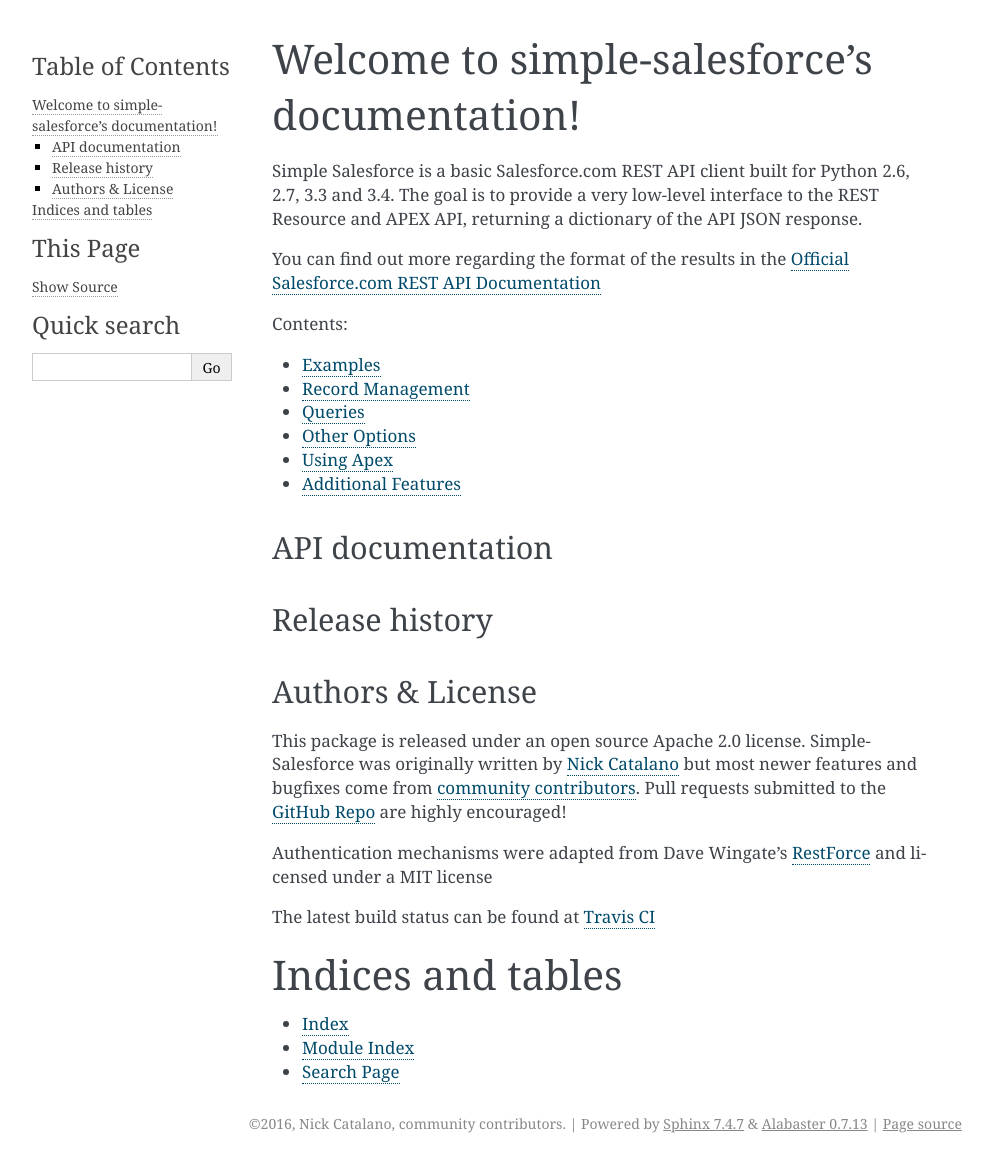
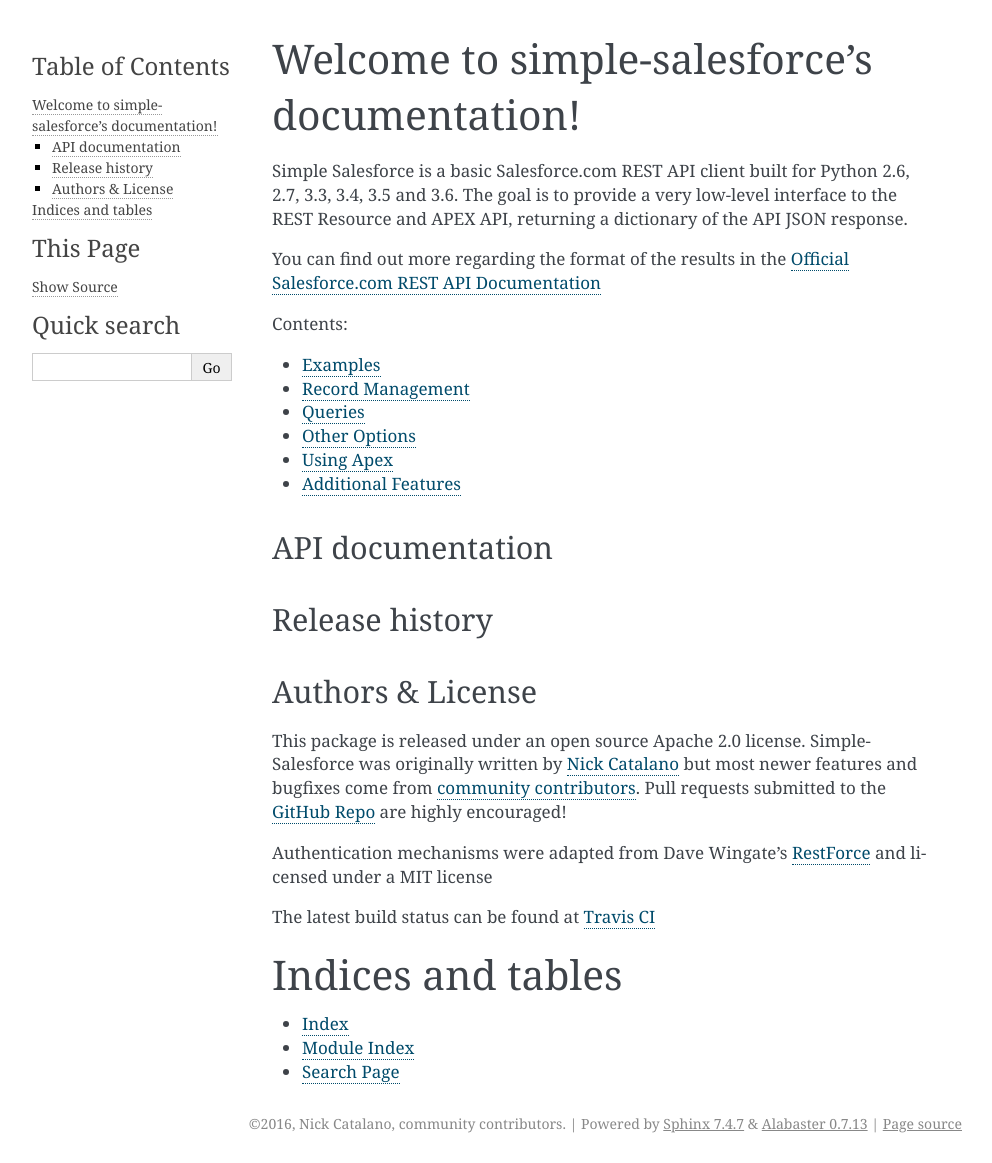
Before and after one commit to simple-salesforce/simple-salesforce, a Sphinx documentation site: the page built from docs/index.rst, in a window 1280 px wide. Shown: the whole page, without its empty margins (148-1140 px from the left). Built offline with Sphinx 7.4.7, drawn with Linux system fonts in a browser that asks for light colours; pages that are not in the unit, such as notebooks, are missing from menus.

Commit message:
Add testing/documented support for python 3.6

```diff
--- a/README.rst
+++ b/README.rst
@@ -9,7 +9,7 @@
    :target: http://simple-salesforce.readthedocs.io/en/latest/?badge=latest
    :alt: Documentation Status
 
-Simple Salesforce is a basic Salesforce.com REST API client built for Python 2.6, 2.7, 3.3 and 3.4. The goal is to provide a very low-level interface to the REST Resource and APEX API, returning a dictionary of the API JSON response.
+Simple Salesforce is a basic Salesforce.com REST API client built for Python 2.6, 2.7, 3.3, 3.4, 3.5, and 3.6. The goal is to provide a very low-level interface to the REST Resource and APEX API, returning a dictionary of the API JSON response.
 
 You can find out more regarding the format of the results in the `Official Salesforce.com REST API Documentation`_
 
--- a/docs/index.rst
+++ b/docs/index.rst
@@ -6,7 +6,7 @@
 Welcome to simple-salesforce's documentation!
 =============================================
 
-Simple Salesforce is a basic Salesforce.com REST API client built for Python 2.6, 2.7, 3.3 and 3.4. The goal is to provide a very low-level interface to the REST Resource and APEX API, returning a dictionary of the API JSON response.
+Simple Salesforce is a basic Salesforce.com REST API client built for Python 2.6, 2.7, 3.3, 3.4, 3.5 and 3.6. The goal is to provide a very low-level interface to the REST Resource and APEX API, returning a dictionary of the API JSON response.
 
 You can find out more regarding the format of the results in the `Official Salesforce.com REST API Documentation`_
 
--- a/setup.py
+++ b/setup.py
@@ -58,6 +58,8 @@
         'Programming Language :: Python :: 2.7',
         'Programming Language :: Python :: 3.3',
         'Programming Language :: Python :: 3.4',
+        'Programming Language :: Python :: 3.5',
+        'Programming Language :: Python :: 3.6',
         'Programming Language :: Python :: Implementation :: PyPy'
     ]
 )
```
